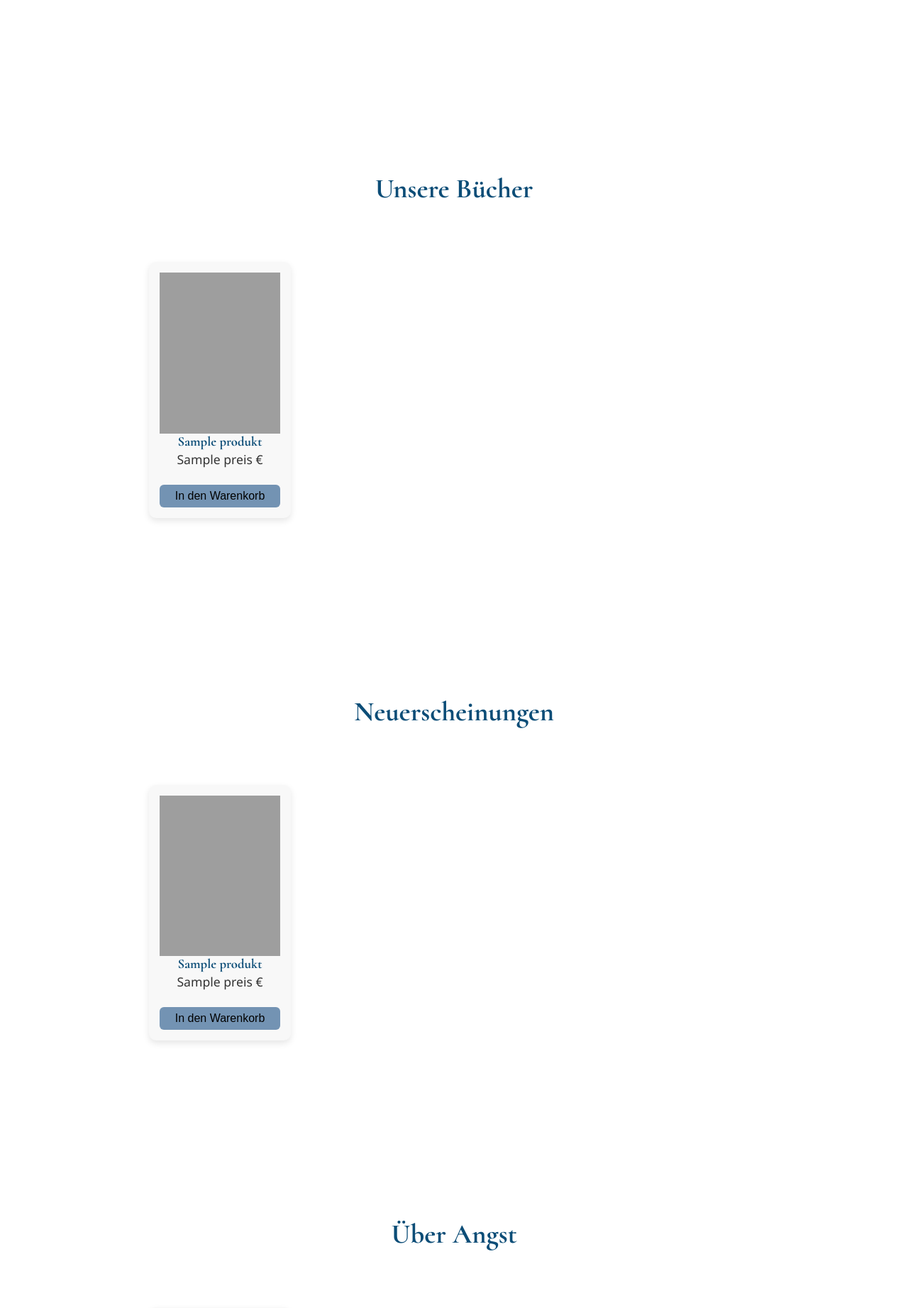
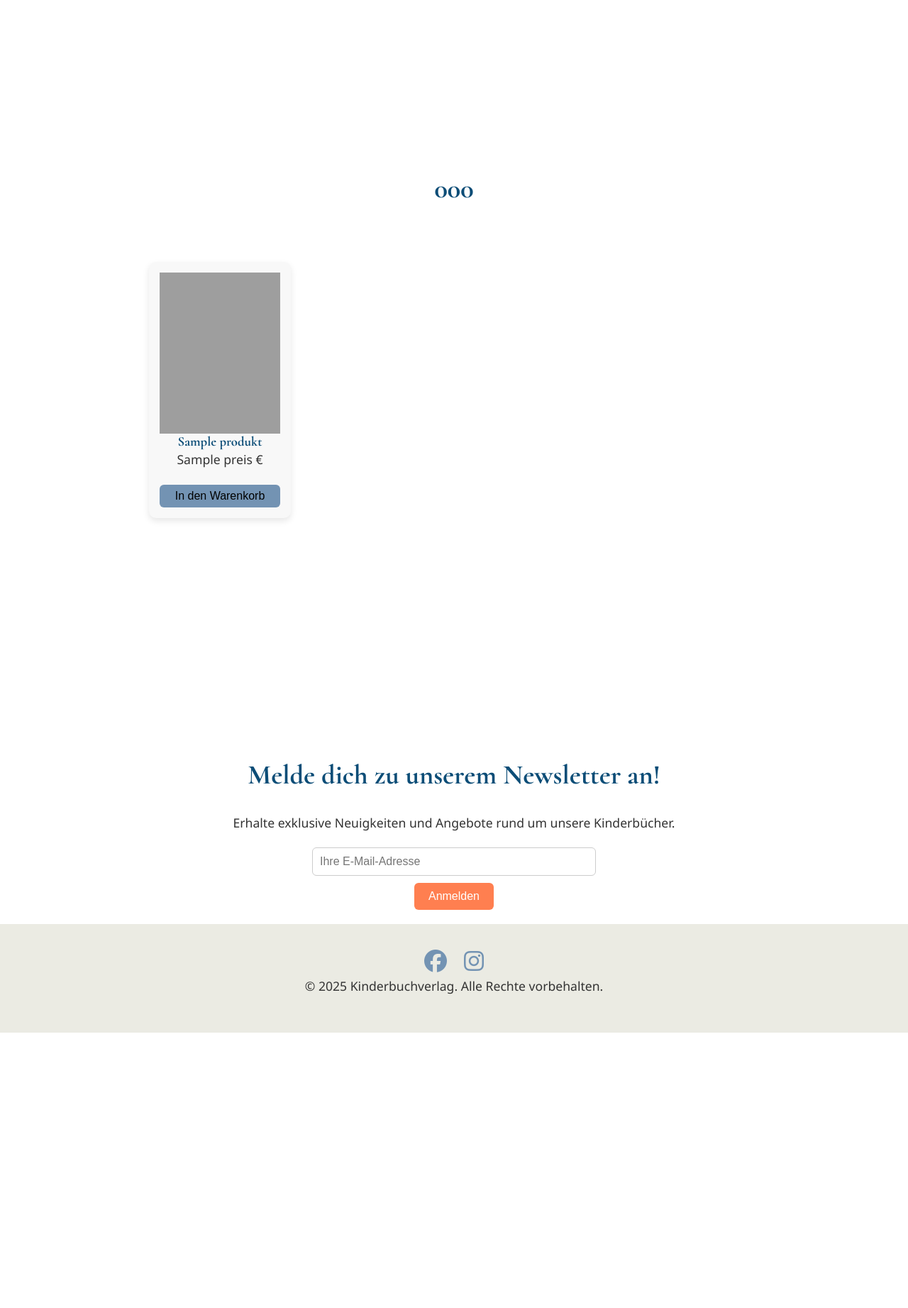
Before and after one commit to ani888m/organised, a Flask app: template templates/index.html in a window 1280 px wide. Shown: the part 1053-2896 px from the top of the page at 71% size. After the commit the page ends 2508 px from the top, so only its background shows below. Run offline with Flask 3, Linux system fonts and the light colour scheme; the template is opened without the code that fills it: most values are stand-ins (such as "Sample title", 1, 10 or a date in 2020); grey boxes are pictures that could not be loaded.

Commit message:
Update index.html

```diff
--- a/templates/index.html
+++ b/templates/index.html
@@ -87,18 +87,11 @@ Ein besonderes Geschenk für kleine und große Leser*innen..">
 </section>-->
 
 
-
 <main>
-  {% set kategorien = [
-  ("Unsere Bücher", produkte),
-  ("Neuerscheinungen", neuerscheinungen),
-  ("Über Angst", neuerscheinungen)
-] %}
-
   {% for titel, liste in kategorien %}
     <h2 id="{{ titel|replace(' ', '_') }}">{{ titel }}</h2>
     <div class="book-list">
-    {% for produkt in produkte %}
+      {% for produkt in liste %}
         <div class="book">
           <div class="image-wrapper">
             <img src="{{ url_for('static', filename=produkt.bilder[0]) }}" alt="{{ produkt.name }}">
@@ -113,6 +106,8 @@ Ein besonderes Geschenk für kleine und große Leser*innen..">
       {% endfor %}
     </div>
   {% endfor %}
+</main>
+
   <!--
   <h2 id="1">Unsere Bücher</h2>
   <div class="book-list">
```
Lines whose indentation alone changed are shown as unchanged.
